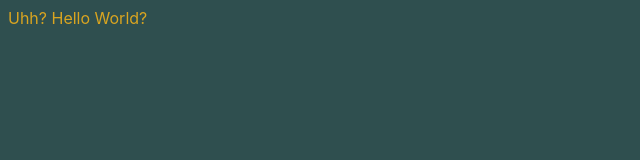
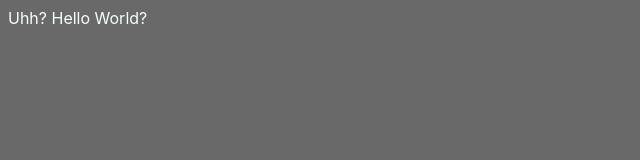
Before and after one commit to vmd1/v-mod.github.io, a plain HTML site: page index.html in a window 1280 px wide. Shown: the whole page, without its empty margins (0-640 px from the left). Drawn offline with Linux system fonts and the light colour scheme.

Commit message:
Update styles.css

```diff
--- a/styles.css
+++ b/styles.css
@@ -1,6 +1,6 @@
 body {
-    background-color: darkslategrey;
-    color: goldenrod;
-    background: darkslategrey;
+    background-color: DimGrey;
+    color: MintCream;
+    background: DimGrey;
     font-family: -apple-system, BlinkMacSystemFont, 'Segoe UI', Roboto, Oxygen, Ubuntu, Cantarell, 'Open Sans', 'Helvetica Neue', sans-serif;
   }
```
